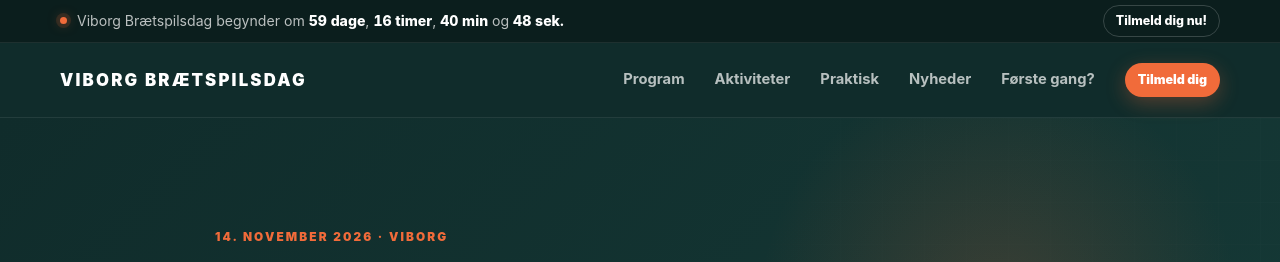
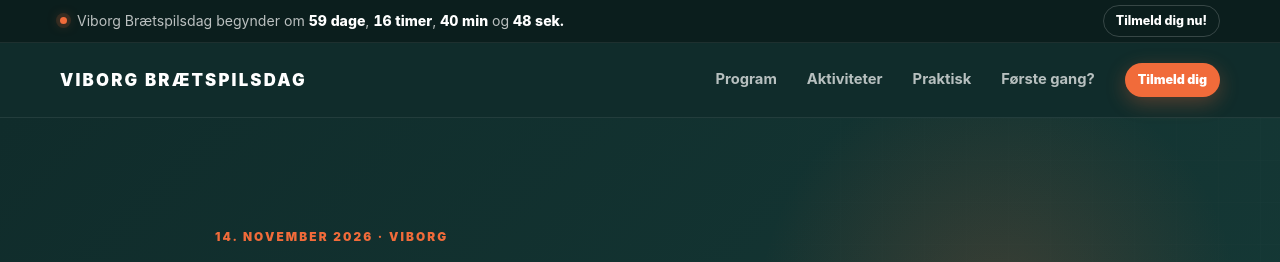
Before and after one commit to Andrejao/spilex, a Jekyll site: the page built from index.html, in a window 1280 px wide and 900 px high. Shown: the top 262 px of the window. Built offline with Jekyll 4.4.1, drawn with Linux system fonts in a browser that asks for light colours.

Commit message:
Update default.html

```diff
--- a/_layouts/default.html
+++ b/_layouts/default.html
@@ -74,10 +74,6 @@
   <a href="{{ '/#praktisk' | relative_url }}">
     Praktisk
   </a>
-
-<a href="{{ '/nyheder.html' | relative_url }}">
-  Nyheder
-</a>
 
  <a href="{{ '/foerste-gang/' | relative_url }}">Første gang?</a>
 
```
